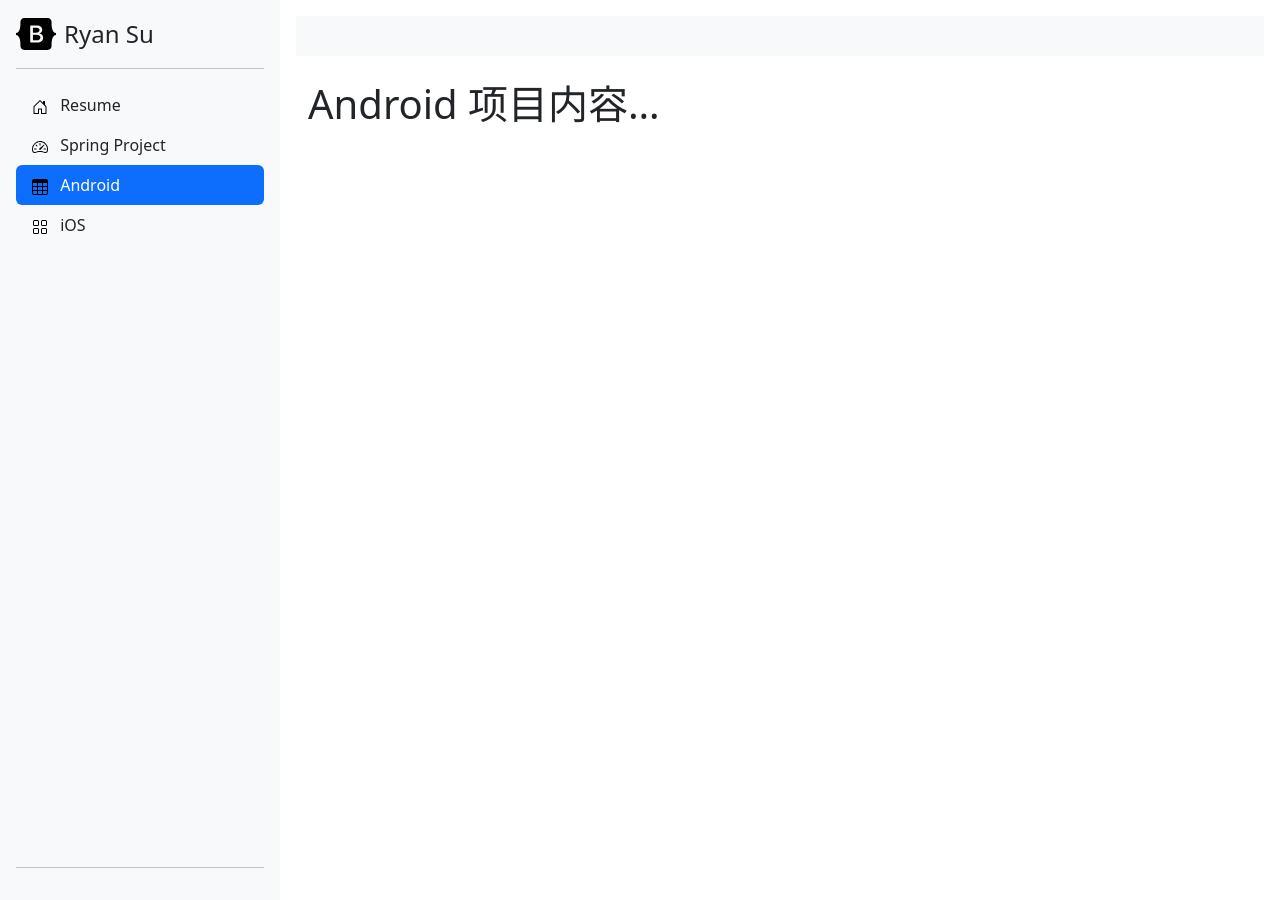
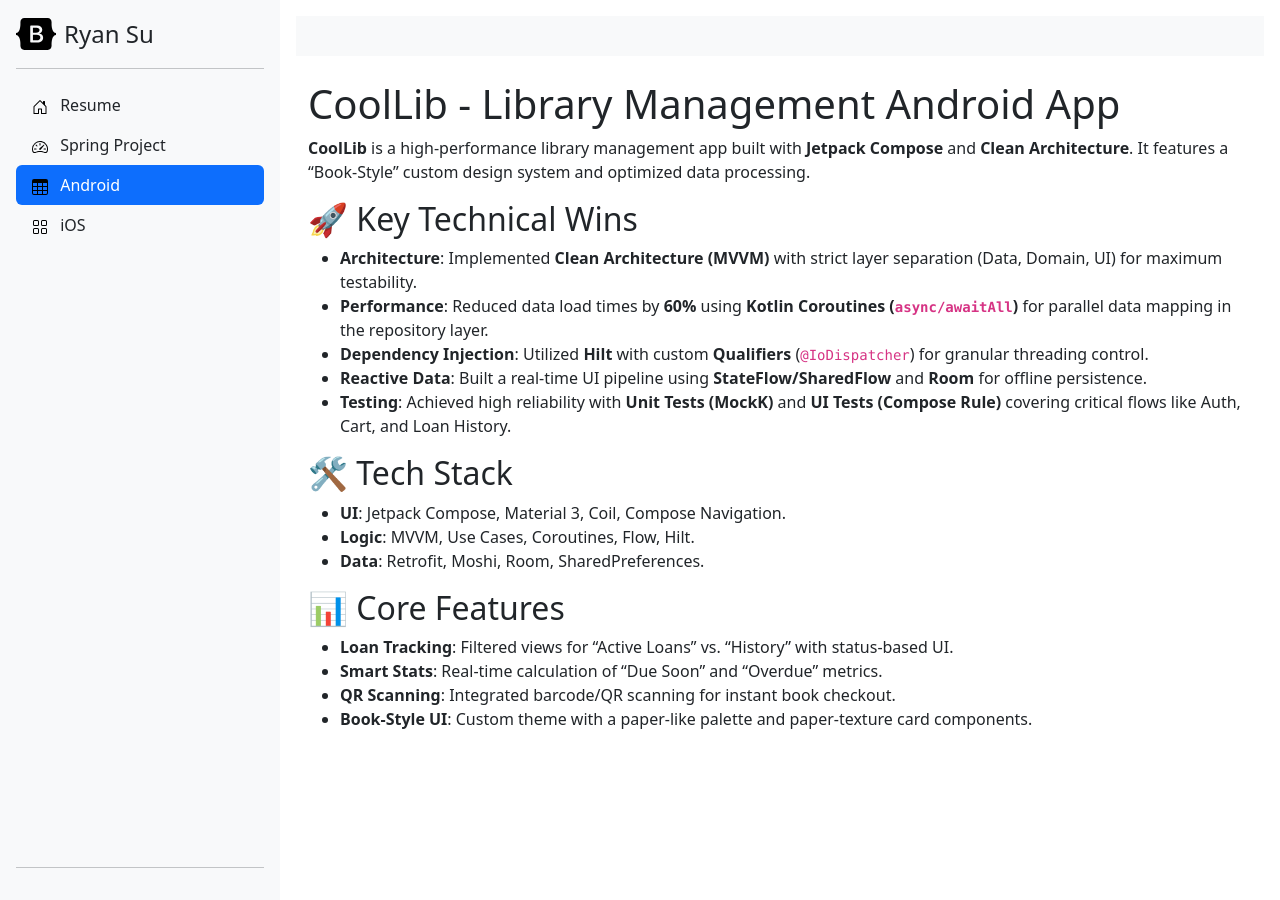
Before and after one commit to susui888/susui888.github.io, a Jekyll site: the page built from android.md, in a window 1280 px wide. Built offline with Jekyll 4.4.1, drawn with Linux system fonts in a browser that asks for light colours.

Commit message:
update android.md

```diff
--- a/android.md
+++ b/android.md
@@ -3,4 +3,27 @@ layout: default
 title: Android Project
 permalink: /android/
 ---
-# Android 项目内容...
+# CoolLib - Library Management Android App
+
+**CoolLib** is a high-performance library management app built with **Jetpack Compose** and **Clean Architecture**. It features a "Book-Style" custom design system and optimized data processing.
+
+## 🚀 Key Technical Wins
+
+- **Architecture**: Implemented **Clean Architecture (MVVM)** with strict layer separation (Data, Domain, UI) for maximum testability.
+- **Performance**: Reduced data load times by **60%** using **Kotlin Coroutines (`async/awaitAll`)** for parallel data mapping in the repository layer.
+- **Dependency Injection**: Utilized **Hilt** with custom **Qualifiers** (`@IoDispatcher`) for granular threading control.
+- **Reactive Data**: Built a real-time UI pipeline using **StateFlow/SharedFlow** and **Room** for offline persistence.
+- **Testing**: Achieved high reliability with **Unit Tests (MockK)** and **UI Tests (Compose Rule)** covering critical flows like Auth, Cart, and Loan History.
+
+## 🛠 Tech Stack
+
+- **UI**: Jetpack Compose, Material 3, Coil, Compose Navigation.
+- **Logic**: MVVM, Use Cases, Coroutines, Flow, Hilt.
+- **Data**: Retrofit, Moshi, Room, SharedPreferences.
+
+## 📊 Core Features
+
+- **Loan Tracking**: Filtered views for "Active Loans" vs. "History" with status-based UI.
+- **Smart Stats**: Real-time calculation of "Due Soon" and "Overdue" metrics.
+- **QR Scanning**: Integrated barcode/QR scanning for instant book checkout.
+- **Book-Style UI**: Custom theme with a paper-like palette and paper-texture card components.
```
Also changed, not shown: 1 other file.
